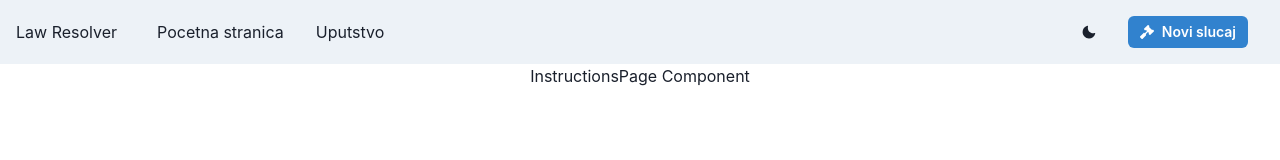
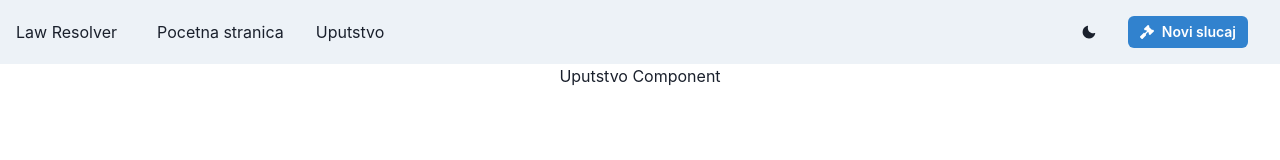
Before and after one commit to mikecitt/LawResolver, a React (Create React App) app in the folder law-resolver-ui/: page /instructions in a window 1280 px wide. Shown: the top 160 px of the page. Built offline with nearby package versions, Linux system fonts and the light colour scheme.

Commit message:
Test deploy

```diff
--- a/law-resolver-ui/src/components/InstructionsPage/InstructionsPage.tsx
+++ b/law-resolver-ui/src/components/InstructionsPage/InstructionsPage.tsx
@@ -1,12 +1,10 @@
-import React, { FC } from 'react';
-import './InstructionsPage.css';
+import React, { FC } from "react";
+import "./InstructionsPage.css";
 
 interface InstructionsPageProps {}
 
 const InstructionsPage: FC<InstructionsPageProps> = () => (
-  <div className="InstructionsPage">
-    InstructionsPage Component
-  </div>
+  <div className="InstructionsPage">Uputstvo Component</div>
 );
 
 export default InstructionsPage;
```
